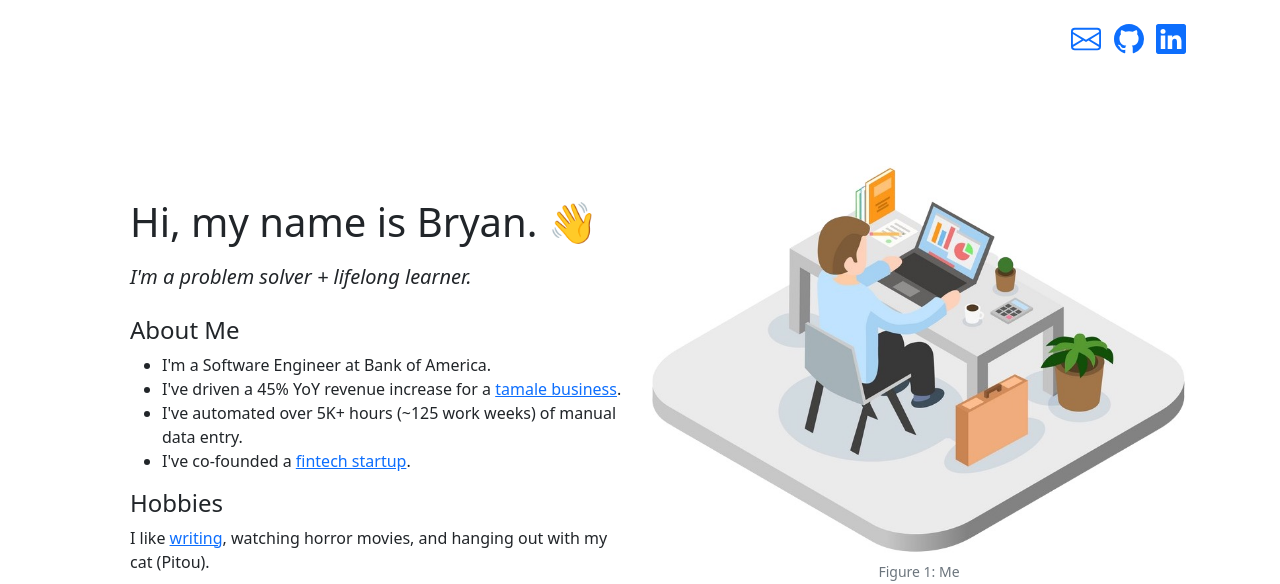
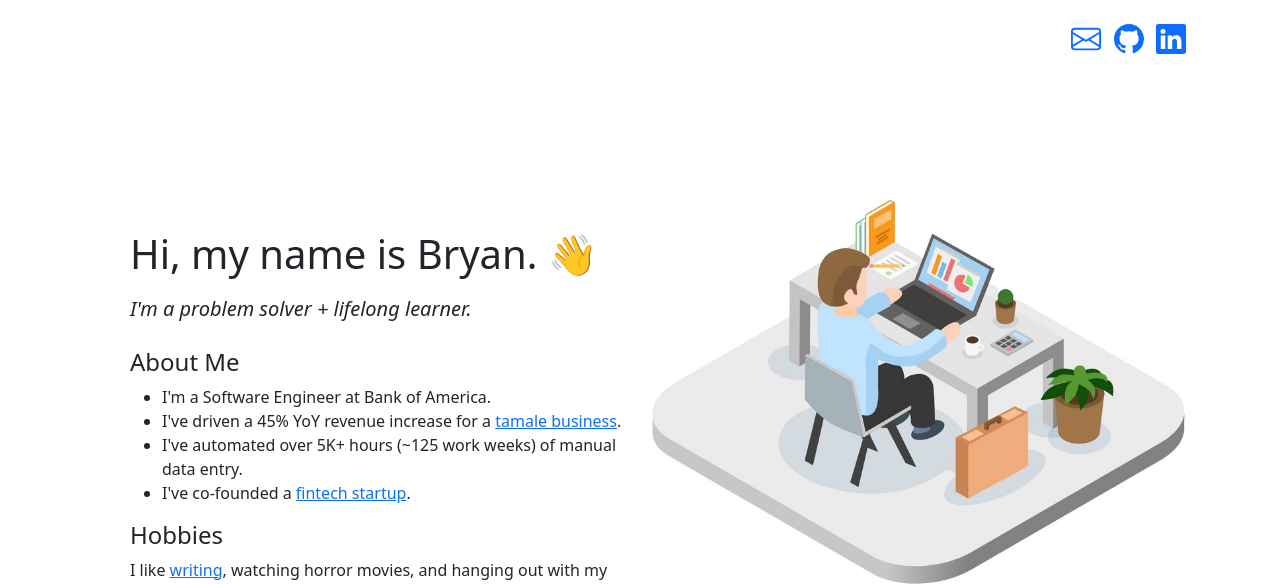
Before and after one commit to bryangalindo/bryan_galindo, a Flask app: page / in a window 1280 px wide. Shown: the top 584 px of the page. Run offline with Flask 2, Linux system fonts and the light colour scheme; some libraries are stand-ins or nearby versions.

Commit message:
update padding to center content more

```diff
--- a/webapp/templates/home.html
+++ b/webapp/templates/home.html
@@ -60,7 +60,7 @@
         </a>
     </div>
     {# Really hack-ish way of padding to center content #}
-    <div class="container py-2 d-none d-lg-block"></div>
+    <div class="container py-4 d-none d-lg-block"></div>
     <div class="container py-4 d-none d-lg-block"></div>
     {# Forever a backend engineer... #}
     <div class="container p-4">
```
